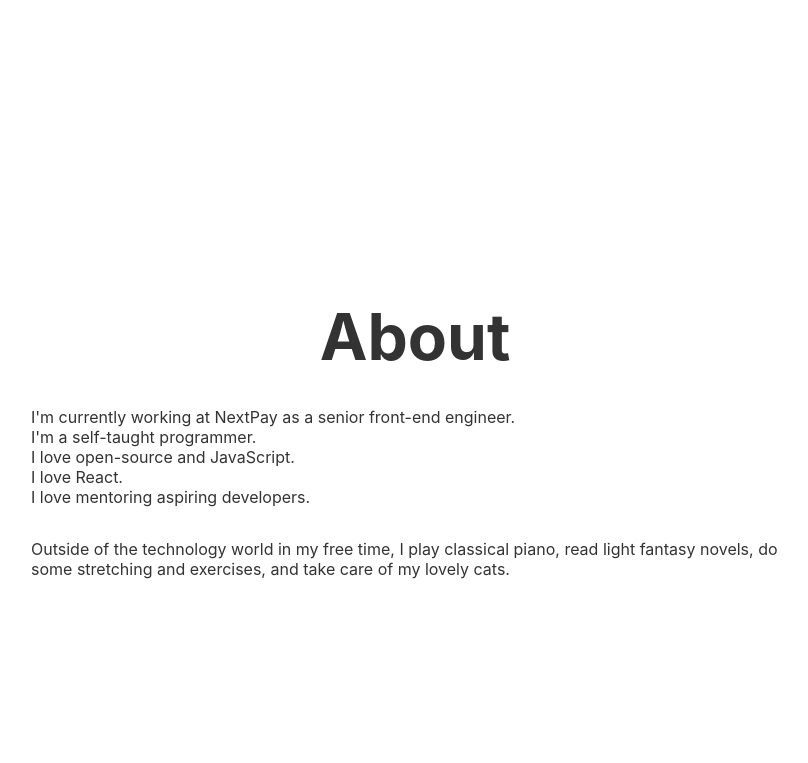
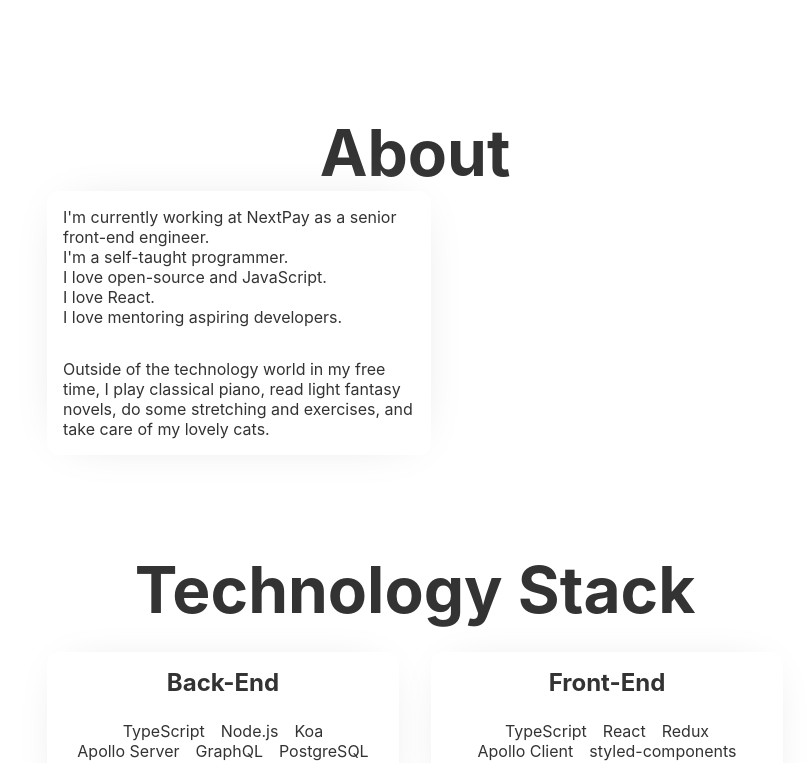
Before and after one commit to codekcv/personal-site-nextjs, a Next.js app: page / in a window 1280 px wide. Shown: the part 749-1512 px from the top of the page, without its empty margins (225-1033 px from the left). Built offline with nearby package versions, Linux system fonts and the light colour scheme.

Commit message:
feat(about) card info and inview

```diff
--- a/pages-main/Home/About/About.main.tsx
+++ b/pages-main/Home/About/About.main.tsx
@@ -6,7 +6,8 @@ import { InView } from 'react-intersection-observer'
 
 import {
   animDelay,
-  animDuration
+  animDuration,
+  Card
 } from '../TechnologyStack/TechnologyStack.util'
 
 const facts = [
@@ -19,7 +20,7 @@ const facts = [
 
 const About = (): JSX.Element => {
   return (
-    <Box my="35vh">
+    <Box mt="10vh">
       <InView threshold={0.5} delay={animDelay} triggerOnce>
         {({ inView, ref }) => (
           <Text
@@ -41,15 +42,31 @@ const About = (): JSX.Element => {
         )}
       </InView>
 
-      <Item as="ul" mt="2rem">
-        {facts}
-      </Item>
+      <InView threshold={0.5} delay={animDelay} triggerOnce>
+        {({ inView, ref }) => (
+          <Card
+            width="100%"
+            mt="3rem"
+            p="2rem"
+            ref={ref}
+            variants={{
+              out: { opacity: 0, transform: 'translateY(-3rem)' },
+              in: { opacity: 1, transform: 'translateY(0rem)' }
+            }}
+            initial="out"
+            animate={inView ? 'in' : 'out'}
+            transition={{ duration: animDuration, ease: 'easeOut' }}
+          >
+            <Item as="ul">{facts}</Item>
 
-      <Text mt="2rem">
-        Outside of the technology world in my free time, I play classical piano,
-        read light fantasy novels, do some stretching and exercises, and take
-        care of my lovely cats.
-      </Text>
+            <Text mt="2rem">
+              Outside of the technology world in my free time, I play classical
+              piano, read light fantasy novels, do some stretching and
+              exercises, and take care of my lovely cats.
+            </Text>
+          </Card>
+        )}
+      </InView>
     </Box>
   )
 }
```
